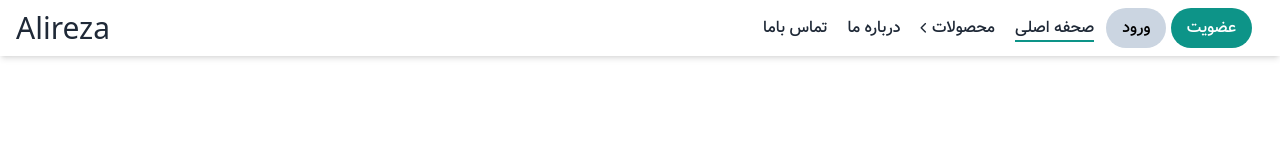
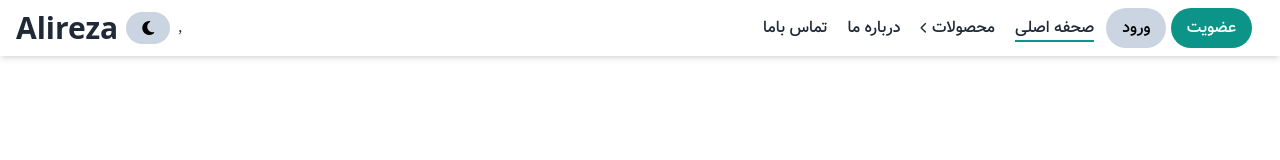
Before and after one commit to alire1992/tailwindcss-practice, a website: page index.html in a window 1280 px wide. Drawn offline with Linux system fonts and the light colour scheme.

Commit message:
Set up dark mode

```diff
--- a/index.html
+++ b/index.html
@@ -14,7 +14,7 @@
     <link rel="stylesheet" href="dist/output.css" />
     <title>css tailwind project</title>
   </head>
-  <body class="font-vazir text-gray-800">
+  <body class="font-vazir text-gray-800 dark:bg-slate-900">
     <header class="shadow-md">
       <div class="container mx-auto py-2 px-4">
         <nav class="flex justify-between items-center relative">
@@ -66,8 +66,8 @@
                     </ul>
                   </div>
                 </div>
-                <li><a href="#" class="nav-item">درباره ما</a></li>
-                <li><a href="#" class="nav-item">تماس باما</a></li>
+                <li><a href="#">درباره ما</a></li>
+                <li><a href="#">تماس باما</a></li>
               </ul>
               <div class="flex flex-col gap-2 mr-3">
                 <button class="btn btn-primary">عضویت</button>
@@ -125,8 +125,16 @@
             </ul>
           </menu>
 
-          <div>
-            <h1 class="font-sans text-3xl"><a href="#">Alireza</a></h1>
+          <div class="flex items-center gap-2">
+            ,<button
+              class="btn btn-secoundary leading-[0]"
+              onclick="setDarkMode(event)"
+            >
+              <i class="fas fa-moon"></i>
+            </button>
+            <h1 class="font-sans text-3xl font-bold">
+              <a href="#">Alireza</a>
+            </h1>
           </div>
         </nav>
       </div>
--- a/js/index.js
+++ b/js/index.js
@@ -20,3 +20,11 @@ function toggleSubMenu(e) {
     icon.classList.toggle("fa-chevron-down");
   }
 }
+
+function setDarkMode(e) {
+  const root = document.getElementsByTagName("html")[0];
+  root.classList.toggle("dark");
+  const icon = e.target.children[0];
+  icon.classList.toggle("fa-moon");
+  icon.classList.toggle("fa-sun");
+}
```
Also changed, not shown: dist/output.css.
